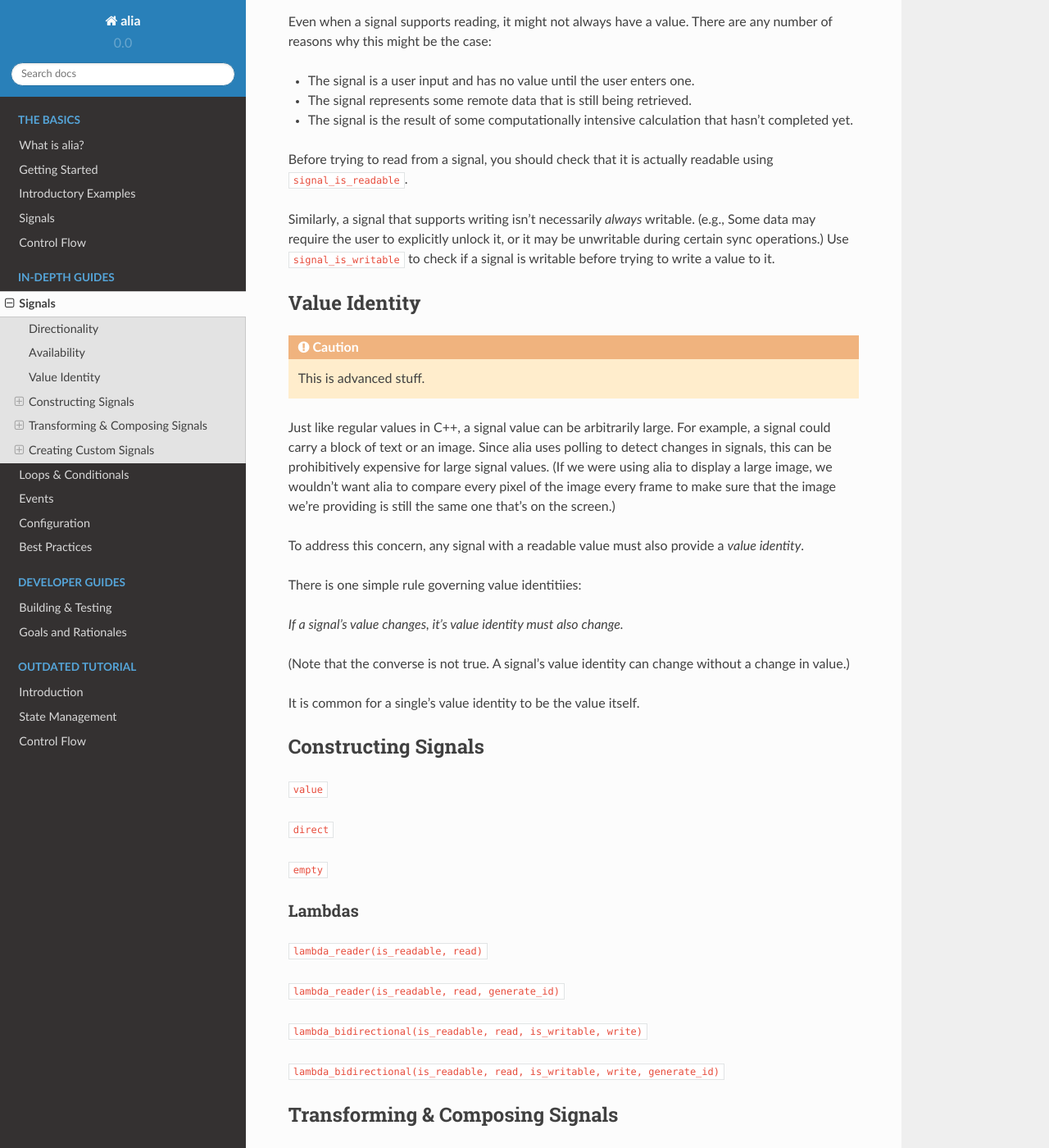
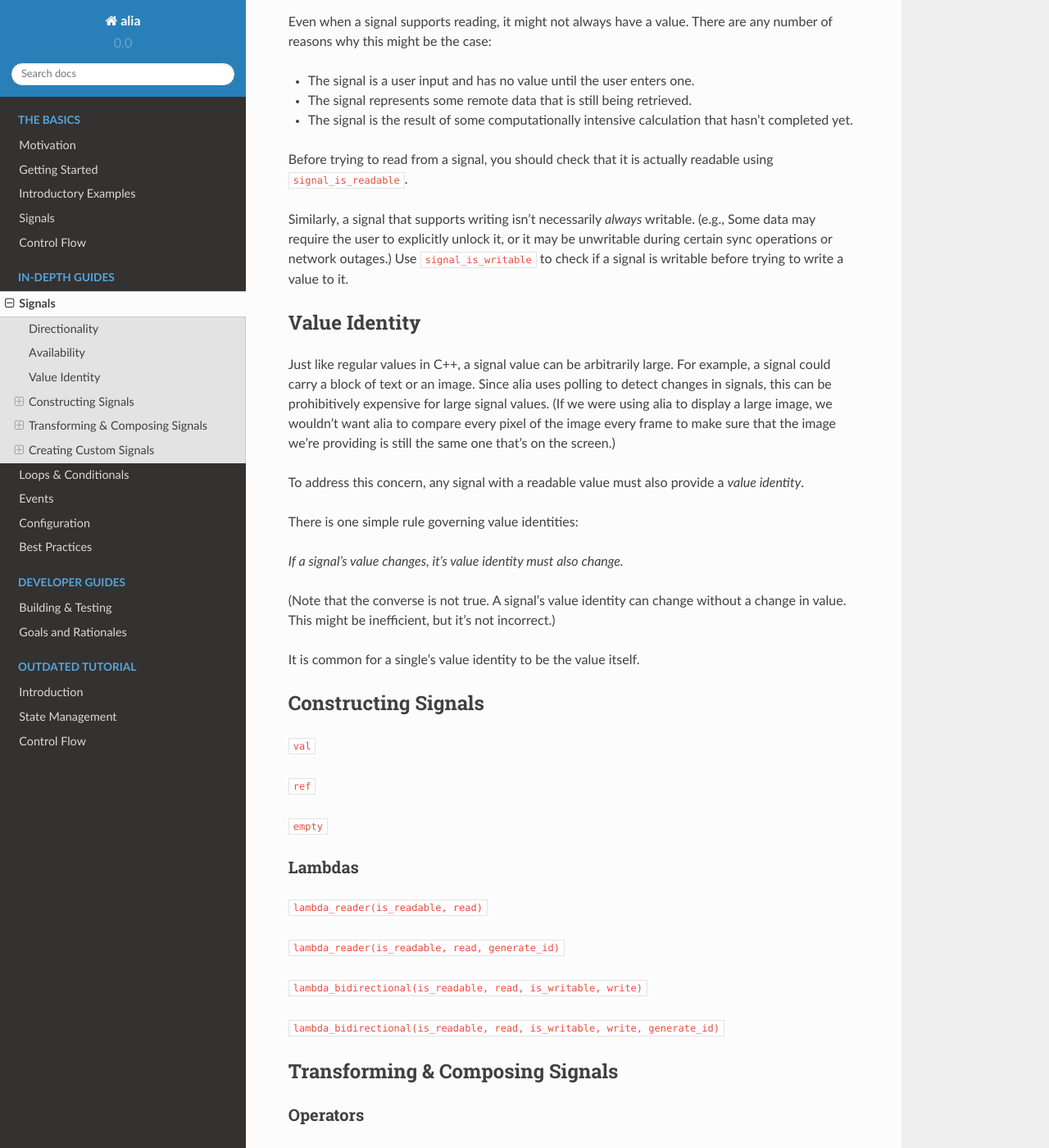
Before and after one commit to tmadden/alia-docs, a Sphinx documentation site: the page built from docs/in-depth/signals.rst, in a window 1280 px wide and 1400 px high, scrolled down 785 px. Shown: the whole window at 82% size. Built offline with Sphinx 7.4.7 and the Read the Docs theme 2.0.0, drawn with Linux system fonts in a browser that asks for light colours.

Commit message:
Clean up some docs.

```diff
--- a/docs/in-depth/signals.rst
+++ b/docs/in-depth/signals.rst
@@ -1,22 +1,32 @@
 Signals
 =======
 
-In alia, signals are values that vary over time. In other words, alia signals are like those from signal processing (and *not* like IPC signals, which are equivalent to events in alia).
+In alia, signals are values that vary over time. In other words, alia signals
+are like those from signal processing (and *not* like IPC signals, which are
+equivalent to events in alia).
 
 .. todo:: Add some example code and point out the signals.
 
-If you think of an alia application as defining a dataflow graph where the inputs are application state and the outputs go into a back end (e.g., are displayed on the screen), then the edges of this graph (where the values live) are all signals.
+If you think of an alia application as defining a dataflow graph where the
+inputs are application state and the outputs go into a back end (e.g., are
+displayed on the screen), then the edges of this graph (where the values live)
+are all signals.
 
 
 
 Directionality
 --------------
 
-In general, signal values can be read (i.e., polled) and new values can be written to signals, but not all signals support both operations.
+In general, signal values can be read (i.e., polled) and new values can be
+written to signals, but not all signals support both operations.
 
-.. todo:: Add an example of, say, adding two signals and point out how writing to the sum doesn't make sense.
+.. todo:: Add an example of, say, adding two signals and point out how writing
+   to the sum doesn't make sense.
 
-Signals carry a compile-time property that indicates the direction(s) in which values can flow: read-only, write-only or bidirectional. Similarly, when a function takes a signal as a parameter, the function signature will specify the requirements of the signal:
+Signals carry a compile-time property that indicates the direction(s) in which
+values can flow: read-only, write-only or bidirectional. Similarly, when a
+function takes a signal as a parameter, the function signature will specify the
+requirements of the signal:
 
 * **readable**: The function may try to read the signal.
 * **writable**: The function may try to write to the signal.
@@ -24,46 +34,62 @@
 
 .. todo:: Add an example function declaration.
 
-When calling a function, the signals that you provide must meet those requirements. (e.g., If a function expects a readable signal but you try to pass a signal that only supports writing, a compile-time error will be generated.)
+When calling a function, the signals that you provide must meet those
+requirements. (e.g., If a function expects a readable signal but you try to pass
+a signal that only supports writing, a compile-time error will be generated.)
 
 .. todo:: Add a link to an advanced section about bypassing these checks.
 
 Availability
 ------------
 
-Even when a signal supports reading, it might not always have a value. There are any number of reasons why this might be the case:
+Even when a signal supports reading, it might not always have a value. There are
+any number of reasons why this might be the case:
 
 * The signal is a user input and has no value until the user enters one.
+
 * The signal represents some remote data that is still being retrieved.
-* The signal is the result of some computationally intensive calculation that hasn't completed yet.
 
-Before trying to read from a signal, you should check that it is actually readable using ``signal_is_readable``.
+* The signal is the result of some computationally intensive calculation that
+  hasn't completed yet.
 
-Similarly, a signal that supports writing isn't necessarily *always* writable. (e.g., Some data may require the user to explicitly unlock it, or it may be unwritable during certain sync operations.) Use ``signal_is_writable`` to check if a signal is writable before trying to write a value to it.
+Before trying to read from a signal, you should check that it is actually
+readable using ``signal_is_readable``.
+
+Similarly, a signal that supports writing isn't necessarily *always* writable.
+(e.g., Some data may require the user to explicitly unlock it, or it may be
+unwritable during certain sync operations or network outages.) Use
+``signal_is_writable`` to check if a signal is writable before trying to write a
+value to it.
 
 Value Identity
 --------------
 
-.. caution:: This is advanced stuff.
+Just like regular values in C++, a signal value can be arbitrarily large. For
+example, a signal could carry a block of text or an image. Since alia uses
+polling to detect changes in signals, this can be prohibitively expensive for
+large signal values. (If we were using alia to display a large image, we
+wouldn't want alia to compare every pixel of the image every frame to make sure
+that the image we're providing is still the same one that's on the screen.)
 
-Just like regular values in C++, a signal value can be arbitrarily large. For example, a signal could carry a block of text or an image. Since alia uses polling to detect changes in signals, this can be prohibitively expensive for large signal values. (If we were using alia to display a large image, we wouldn't want alia to compare every pixel of the image every frame to make sure that the image we're providing is still the same one that's on the screen.)
+To address this concern, any signal with a readable value must also provide a
+*value identity*.
 
-To address this concern, any signal with a readable value must also provide a *value identity*.
-
-There is one simple rule governing value identitiies:
+There is one simple rule governing value identities:
 
 *If a signal's value changes, it's value identity must also change.*
 
-(Note that the converse is not true. A signal's value identity can change without a change in value.)
+(Note that the converse is not true. A signal's value identity can change
+without a change in value. This might be inefficient, but it's not incorrect.)
 
 It is common for a single's value identity to be the value itself.
 
 Constructing Signals
 --------------------
 
-``value``
+``val``
 
-``direct``
+``ref``
 
 ``empty``
 
--- a/docs/index.rst
+++ b/docs/index.rst
@@ -6,7 +6,7 @@
    :hidden:
    :caption: The Basics
 
-   the-basics/what-is-alia
+   the-basics/motivation
    the-basics/getting-started
    the-basics/introductory-examples
    the-basics/signals
--- a/docs/the-basics/signals.rst
+++ b/docs/the-basics/signals.rst
@@ -4,7 +4,8 @@
 Introduction
 ------------
 
-.. todo: Introduce signals. Explain how they're different from normal C++ values.
+.. todo: Introduce signals. Explain how they're different from normal C++
+   values.
 
 .. todo: Point out signals from introductory examples.
 
```
Also changed, not shown: docs/the-basics/motivation.rst (added, +163 -0 lines), docs/the-basics/what-is-alia.rst (deleted, +0 -149 lines).
